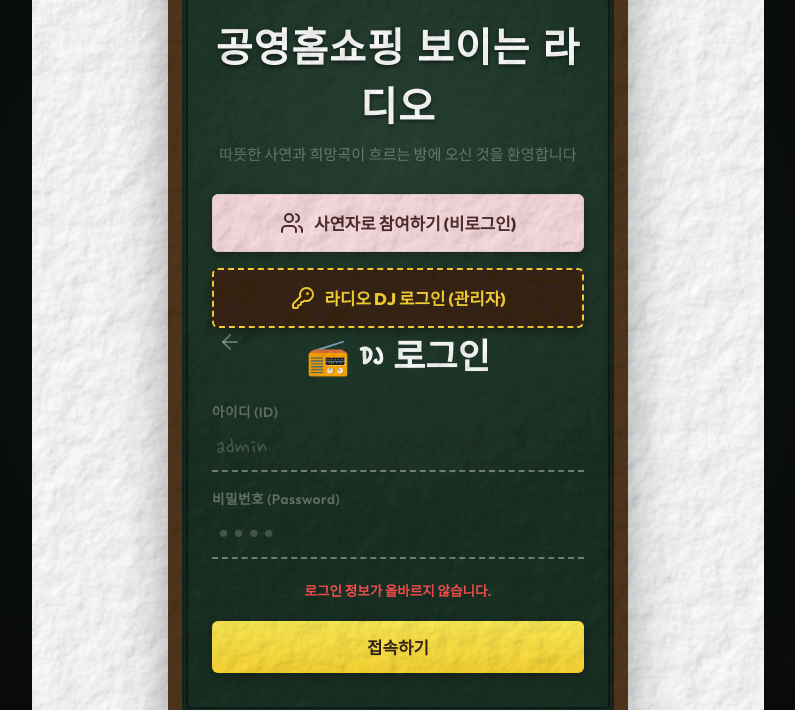
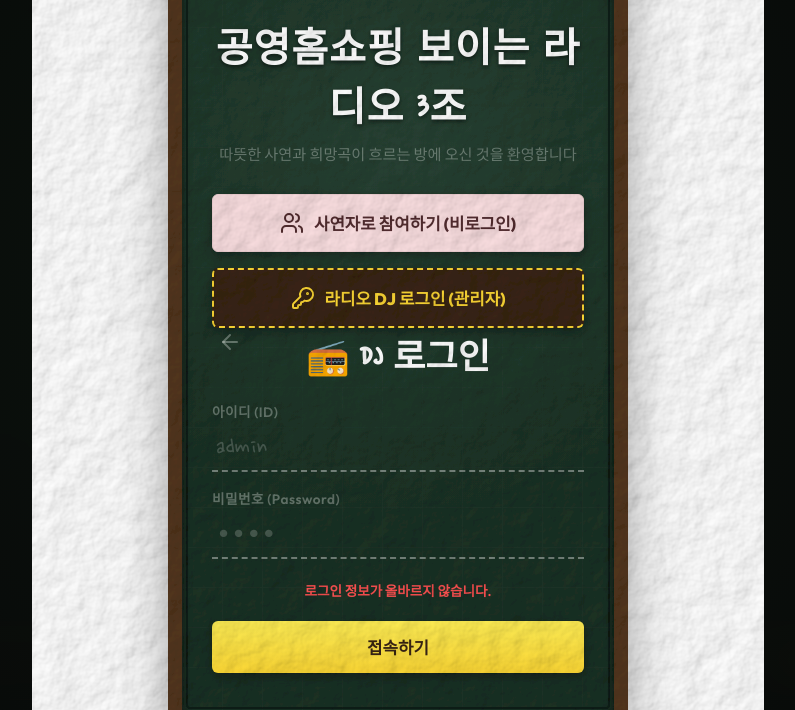
Before and after one commit to jh-able/radio-3, a website built with Vite: page index.html in a window 1280 px wide. Shown: the part 90-800 px from the top of the page, without its empty margins (242-1037 px from the left). Built offline with nearby package versions, Linux system fonts and the light colour scheme; no server answers.

Commit message:
Update title and headings to include '3조'

```diff
--- a/index.html
+++ b/index.html
@@ -3,7 +3,7 @@
 <head>
   <meta charset="UTF-8">
   <meta name="viewport" content="width=device-width, initial-scale=1.0">
-  <title>공영홈쇼핑 보이는 라디오 | Chalkboard Radio & AI DJ</title>
+  <title>공영홈쇼핑 보이는 라디오 3조 | Chalkboard Radio & AI DJ</title>
   <!-- SEO Meta Tags -->
   <meta name="description" content="추억의 초록 칠판에 사연과 희망곡을 적어 종이비행기로 날려보내세요. AI DJ가 분석하여 유튜브에서 음악을 찾아드립니다.">
   <meta name="keywords" content="칠판 라디오, 사연 쓰기, 종이비행기, AI DJ, 유튜브 희망곡, 반응형 웹앱">
@@ -22,7 +22,7 @@
     <div class="portal-card">
       <div class="portal-header">
         <i data-lucide="radio" class="portal-logo animate-pulse"></i>
-        <h2>공영홈쇼핑 보이는 라디오</h2>
+        <h2>공영홈쇼핑 보이는 라디오 3조</h2>
         <p>따뜻한 사연과 희망곡이 흐르는 방에 오신 것을 환영합니다</p>
       </div>
 
@@ -86,7 +86,7 @@
       <header class="chalkboard-header">
         <div class="header-logo">
           <i data-lucide="radio" class="logo-icon animate-pulse"></i>
-          <h1 class="chalk-title">공영홈쇼핑 보이는 라디오</h1>
+          <h1 class="chalk-title">공영홈쇼핑 보이는 라디오 3조</h1>
         </div>
         <div class="header-actions">
           <button id="btn-write-story" class="btn-chalk" aria-label="사연 작성하기">
```
